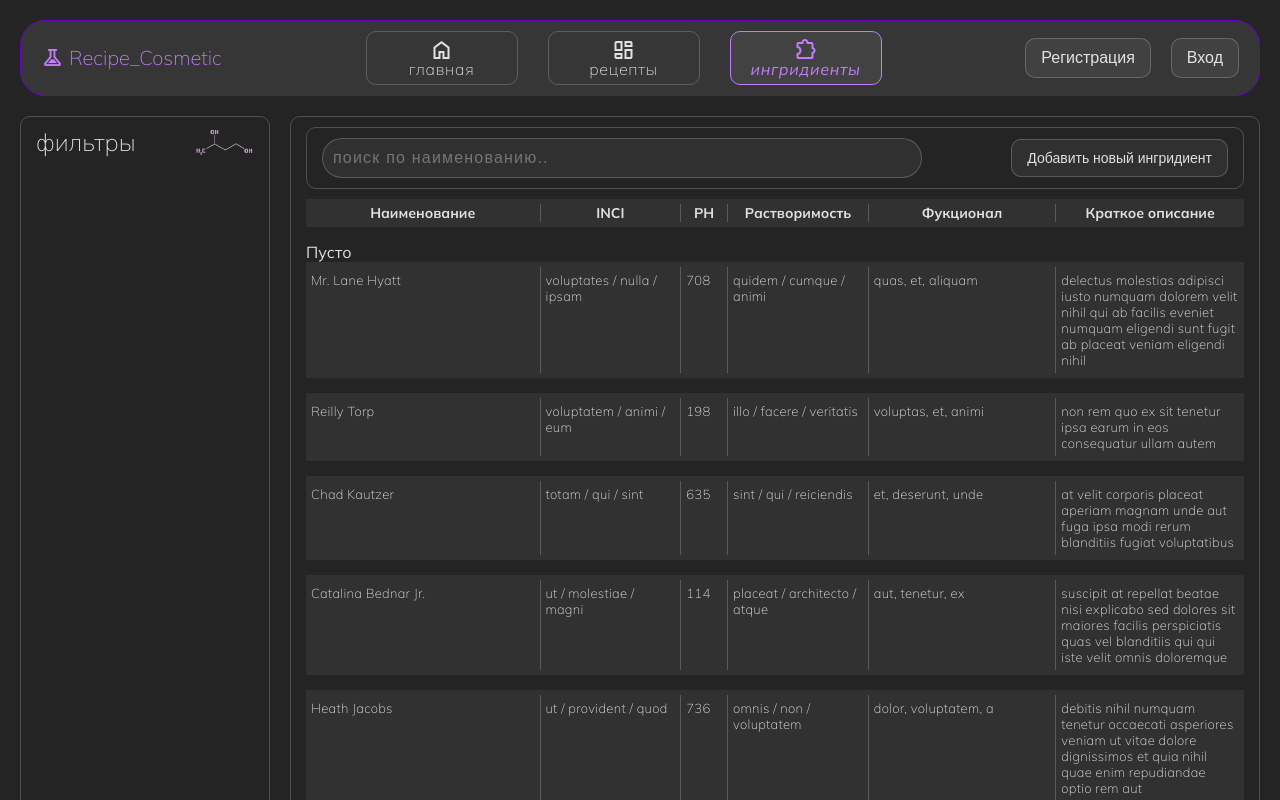
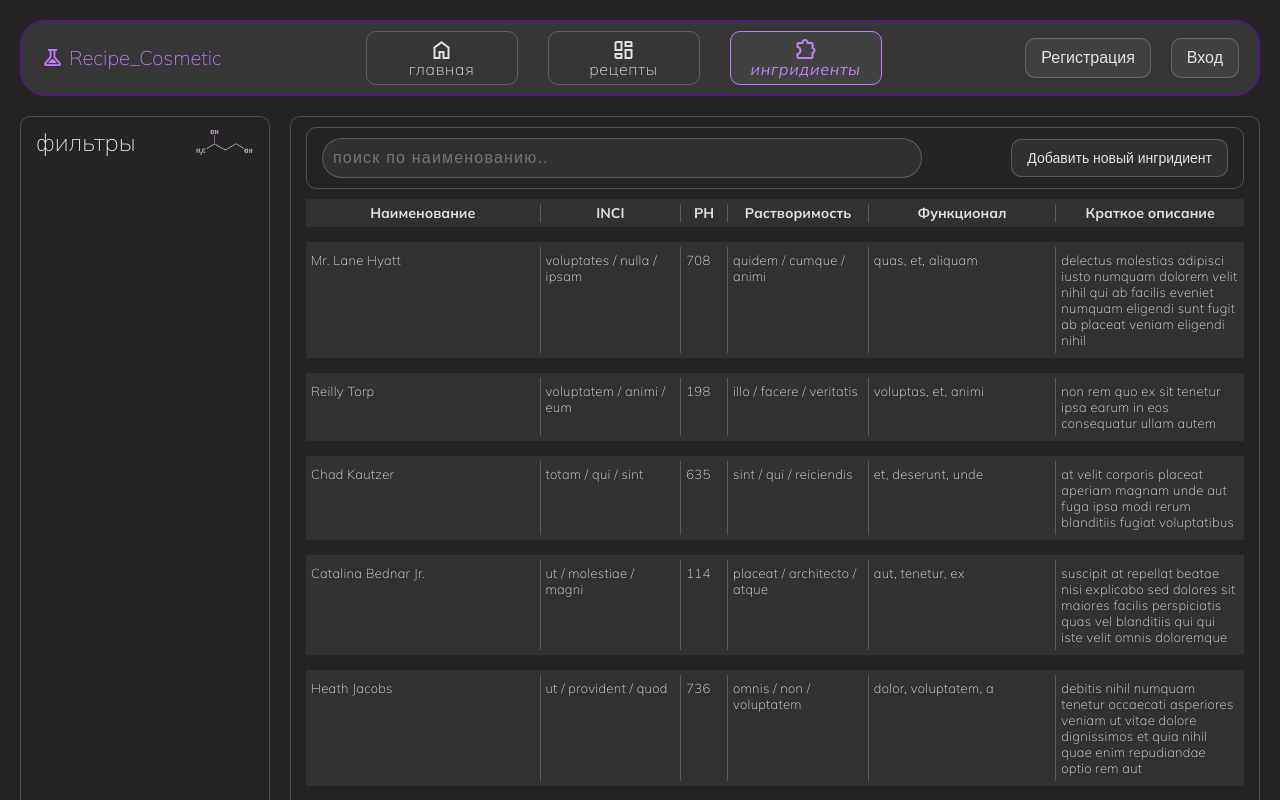
Before and after one commit to Old-Yaryi/Recipes, a React (Vite) app: page /ingridients in a window 1280 px wide. Shown: the top 800 px of the page. Built offline with nearby package versions, Linux system fonts and the light colour scheme.

Commit message:
search_ingridient_1

```diff
--- a/src/Components/IngridientsTableHeader/IngridientsTableHeader.jsx
+++ b/src/Components/IngridientsTableHeader/IngridientsTableHeader.jsx
@@ -7,7 +7,7 @@ const IngridientsTableHeader = () => {
       <div className="tableheader__item inci">INCI</div>
       <div className="tableheader__item ph">PH</div>
       <div className="tableheader__item solubility">Растворимость</div>
-      <div className="tableheader__item function">Фукционал</div>
+      <div className="tableheader__item function">Функционал</div>
       <div className="tableheader__item description">Краткое описание</div>
     </div>
   )
--- a/src/pages/Home/Home.jsx
+++ b/src/pages/Home/Home.jsx
@@ -3,7 +3,7 @@
 const Home = () => {
   return (
     <div>
-      <h1>Home</h1>
+      <h1>Здесь будет гламная!</h1>
     </div>
   )
 }
--- a/src/pages/Ingridients/Ingridients.jsx
+++ b/src/pages/Ingridients/Ingridients.jsx
@@ -10,17 +10,17 @@ const getData = async () => {
   const responce = await fetch('./Ingridients.json')
   return responce.json()
 }
-// https://jsonplaceholder.typicode.com/posts
 const Ingridients = () => {
-
-
+  const [search, setSearch] = useState('')
   const { data, error, isLoading } = useQuery({
     queryKey: ['ingridient'],
-    queryFn: getData,
-
+    queryFn: getData
   })
-
-  const [search, setSearch] = useState('')
+  const filteredOfName =
+    isLoading ? 'loading...' :
+      data.filter(ingridient => {
+        return ingridient.title.toLowerCase().includes(search.toLocaleLowerCase())
+      })
 
   return (
     <div className="main__grid">
@@ -32,11 +32,11 @@ const Ingridients = () => {
           <SearchIngridents search={search} searchData={(e) => setSearch(e.target.value)} />
         </div>
         <IngridientsTableHeader />
-        {search === '' ? <div>Пусто</div> : <div>{search}</div>}
-        {isLoading
-          ? '...Loading'
-          : data?.length
-            ? data.map((post) => (
+        {search === '' ?
+          <div>{isLoading ?
+            '...Loading'
+            : data?.length ?
+              data.map((post) => (
                 <div className="table__contaner" key={post.id}>
                   <div className="table__item name">{post.title}</div>
                   <div className="table__item inci">{post.INCI.join(' / ')}</div>
@@ -47,7 +47,22 @@ const Ingridients = () => {
                   <div className="table__item description">{post.descripton}</div>
                 </div>)
               )
-            : <div>{error.message}</div>}
+              : <div>{error.message}</div>}</div>
+          : <div>{isLoading ?
+            '...Loading'
+            : data?.length ?
+              filteredOfName.map((post) => (
+                <div className="table__contaner" key={post.id}>
+                  <div className="table__item name">{post.title}</div>
+                  <div className="table__item inci">{post.INCI.join(' / ')}</div>
+                  <div className="table__item ph">{post.ph}</div>
+                  <div className="table__item solubility">{post.solubility.join(' / ')
+                  }</div>
+                  <div className="table__item function"  >{post.functions.join(', ')}</div>
+                  <div className="table__item description">{post.descripton}</div>
+                </div>)
+              )
+              : <div>{error.message}</div>}</div>}
       </div>
     </div>
   )
--- a/src/pages/Recipe/Recipe.jsx
+++ b/src/pages/Recipe/Recipe.jsx
@@ -3,9 +3,9 @@
 const Recipe = () => {
   return (
     <div className="main__grid">
-      <aside className="main__aside"><h2>filters</h2></aside>
+      <aside className="main__aside"><h2>фильтры</h2></aside>
       <div className="main__container">
-        <h1>Recipe</h1>
+        <h1>здесь будут рецепты</h1>
       </div>
     </div>
   )
```
Lines whose indentation alone changed are shown as unchanged.
